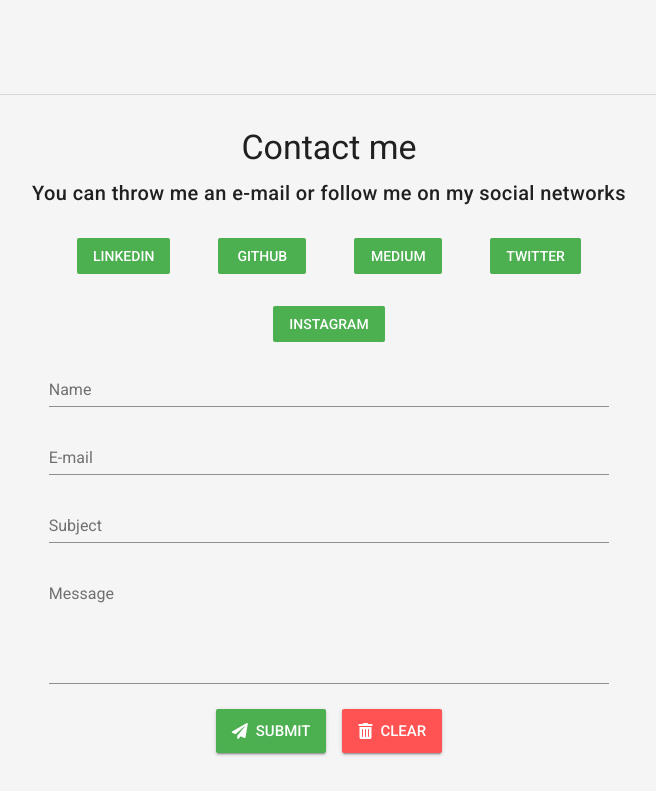
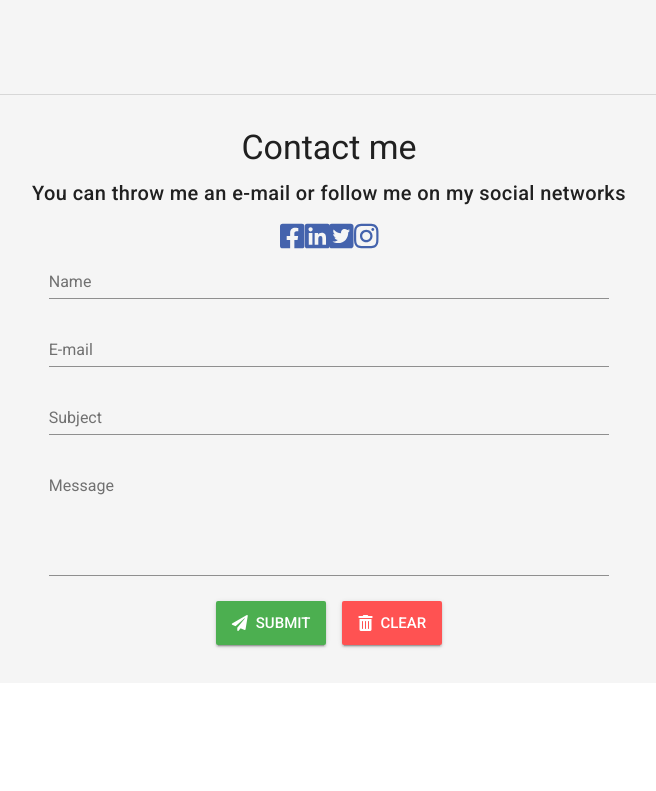
Before and after one commit to mmckalan/portfolio, a Vue app: page /#/ in a window 1280 px wide. Shown: the part 1338-2129 px from the top of the page, without its empty margins (311-967 px from the left). After the commit the page ends 2021 px from the top, so only its background shows below. Built offline with nearby package versions, Linux system fonts and the light colour scheme; what v-img would draw is missing.

Commit message:
Add. Social fa-icons

```diff
--- a/package.json
+++ b/package.json
@@ -11,6 +11,10 @@
     "build": "node build/build.js"
   },
   "dependencies": {
+    "@fortawesome/fontawesome-svg-core": "^1.2.12",
+    "@fortawesome/free-brands-svg-icons": "^5.6.3",
+    "@fortawesome/free-solid-svg-icons": "^5.6.3",
+    "@fortawesome/vue-fontawesome": "^0.1.5",
     "v-img": "^0.2.0",
     "vue": "^2.5.2",
     "vue-router": "^3.0.1",
@@ -18,7 +22,7 @@
     "vuetify": "^1.0.0"
   },
   "devDependencies": {
-    "@fortawesome/fontawesome-free": "^5.6.1",
+    "@fortawesome/fontawesome-free": "^5.6.3",
     "autoprefixer": "^7.1.2",
     "babel-core": "^6.22.1",
     "babel-eslint": "^7.1.1",
--- a/src/components/home/contact/Social.vue
+++ b/src/components/home/contact/Social.vue
@@ -4,11 +4,31 @@
             wrap
             class="justify-center"
         >
-            <v-btn class="mx-4 my-3" depressed color="success">LinkedIn</v-btn>
-            <v-btn class="mx-4 my-3" depressed color="success">Github</v-btn>
-            <v-btn class="mx-4 my-3" depressed color="success">Medium</v-btn>
-            <v-btn class="mx-4 my-3" depressed color="success">Twitter</v-btn>
-            <v-btn class="mx-4 my-3" depressed color="success">Instagram</v-btn>
+                <fa-icon
+				    :icon="['fab', 'facebook-square']"
+					size="2x"
+					color="#4463AD"
+                />
+                <fa-icon
+				    :icon="['fab', 'linkedin']"
+					size="2x"
+					color="#4463AD"
+                />
+                <fa-icon
+				    :icon="['fab', 'twitter-square']"
+					size="2x"
+					color="#4463AD"
+                />
+                <fa-icon
+				    :icon="['fab', 'github']"
+					size="2x"
+					color="#4463AD"
+                />
+                <fa-icon
+				    :icon="['fab', 'instagram']"
+					size="2x"
+					color="#4463AD"
+                />
         </v-layout>
 </template>
 
--- a/src/main.js
+++ b/src/main.js
@@ -6,7 +6,17 @@
 import router from './router'
 import * as VueGoogleMaps from 'vue2-google-maps'
 import VueImg from 'v-img'
-
+import { library } from '@fortawesome/fontawesome-svg-core'
+import { FontAwesomeIcon } from '@fortawesome/vue-fontawesome'
+import { fas } from '@fortawesome/free-solid-svg-icons'
+import {
+  faTwitterSquare,
+  faFacebookSquare,
+  faGooglePlusSquare,
+  faYoutubeSquare,
+  faInstagram,
+  faLinkedin
+} from '@fortawesome/free-brands-svg-icons'
 
 
 Vue.config.productionTip = false
@@ -22,8 +32,8 @@
 		primary: '#75ccac',
 	},
 	iconfont: 'fa'
+
 })
-
 Vue.use(VueImg)
 
 /* eslint-disable no-new */
@@ -32,3 +42,14 @@
 	router,
 	render: h => h(App),
 })
+
+Vue.component('fa-icon', FontAwesomeIcon) // Register component globally
+library.add(fas) // Include needed icons.
+library.add(
+  faTwitterSquare,
+  faFacebookSquare,
+  faGooglePlusSquare,
+  faLinkedin,
+  faInstagram,
+  faYoutubeSquare,
+)
```
Also changed, not shown: 1 other file (tests, documents, lock files or other folders).
